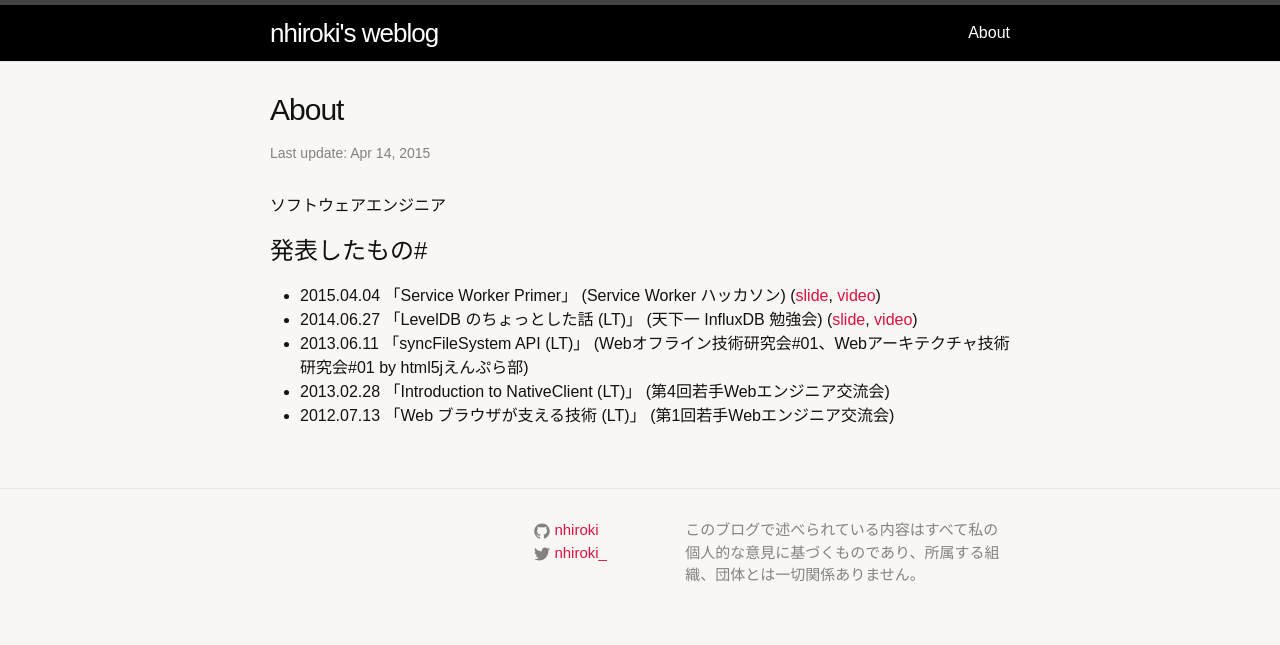
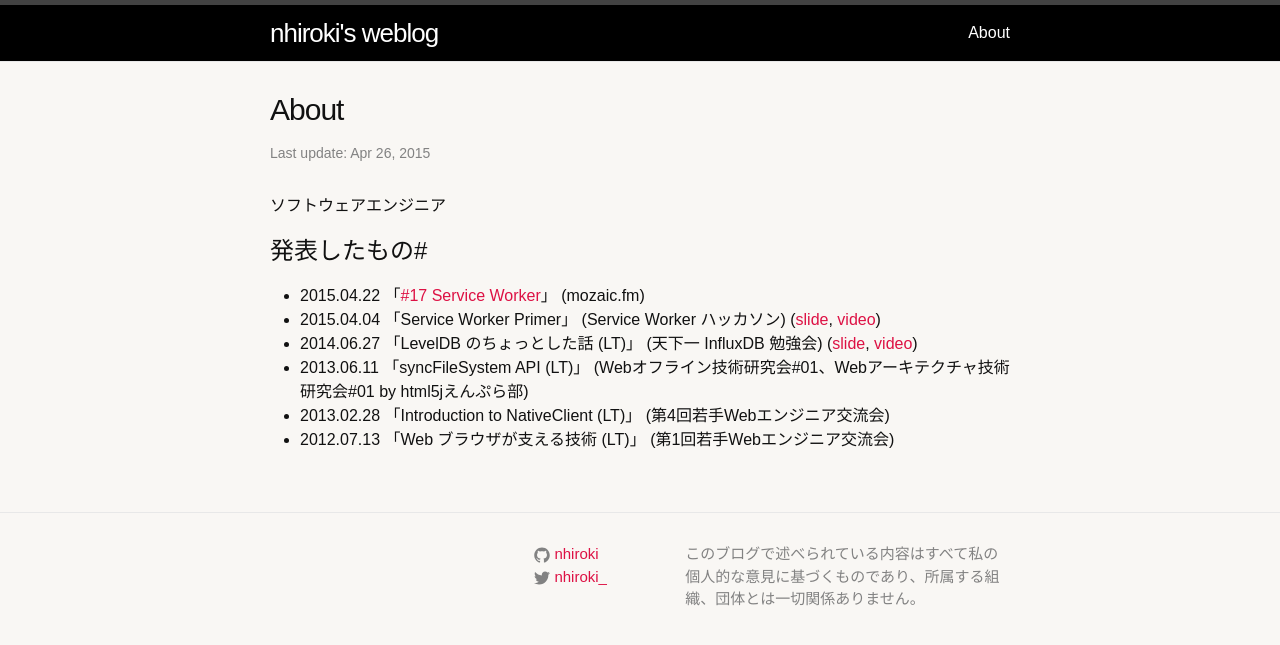
Before and after one commit to nhiroki/nhiroki.github.io, a Jekyll site: the page built from about.md, in a window 1280 px wide. Shown: the top 645 px of the page. Built offline with Jekyll 4.4.1, drawn with Linux system fonts in a browser that asks for light colours.

Commit message:
Update about page

```diff
--- a/about.md
+++ b/about.md
@@ -1,7 +1,7 @@
 ---
 layout: page
 title: About
-date: 2015/04/14
+date: 2015/04/26
 permalink: /about/
 ---
 
@@ -9,6 +9,7 @@ permalink: /about/
 
 #発表したもの#
 
+* 2015.04.22 「[#17 Service Worker](http://mozaic.fm/post/117004083098/17-service-worker)」 (mozaic.fm)
 * 2015.04.04 「Service Worker Primer」 (Service Worker ハッカソン) ([slide](https://docs.google.com/presentation/d/1WiL241gQYOSAV6yVlM2_hloX-fDwzWHIZXqWhuEzdX0/pub?start=false&loop=false&delayms=3000), [video](https://www.youtube.com/watch?feature=player_embedded&v=FnS0MdLM5ZU#t=285))
 * 2014.06.27 「LevelDB のちょっとした話 (LT)」 (天下一 InfluxDB 勉強会) ([slide](https://docs.google.com/a/chromium.org/presentation/d/1rqB-7G1CD0PQ74UGr2OKqpwOxVenXYeJIU_FzgskvKA/edit#slide=id.p), [video](https://www.youtube.com/watch?v=gU42aRdohhM))
 * 2013.06.11 「syncFileSystem API (LT)」 (Webオフライン技術研究会#01、Webアーキテクチャ技術研究会#01 by html5jえんぷら部)
```
